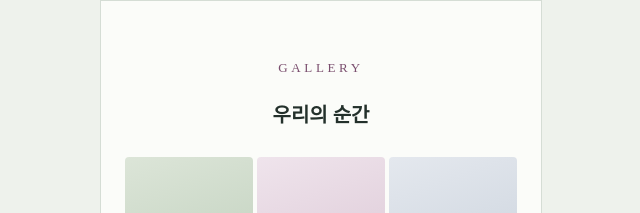
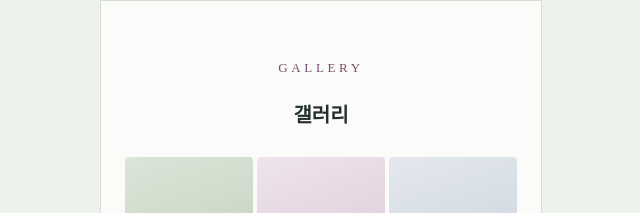
Before and after one commit to pinkmarble91/daehyeon-jooeun, a plain HTML site: page index.html in a window 1280 px wide. Shown: the part 1667-1880 px from the top of the page, 319-959 px from the left. Drawn offline with Linux system fonts and the light colour scheme; a web font is replaced by a local one.

Commit message:
갤러리 제목을 '갤러리'로 변경
Co-Authored-By: Claude Opus 5.5 <noreply@anthropic.com>
Claude-Session: https://claude.ai/code/session_018uNyQBwN8XnnrxrJxCyQcG

```diff
--- a/index.html
+++ b/index.html
@@ -173,7 +173,7 @@ href="https://calendar.google.com/calendar/render?action=TEMPLATE&text=%EA%B9%80
 </section>
 <section aria-labelledby="t-gallery">
 <p class="eyebrow">Gallery</p>
-<h2 id="t-gallery">우리의 순간</h2>
+<h2 id="t-gallery">갤러리</h2>
 <div class="gallery" id="gallery"></div>
 <p class="g-note">사진을 누르면 크게 볼 수 있어요</p>
 </section>
```
